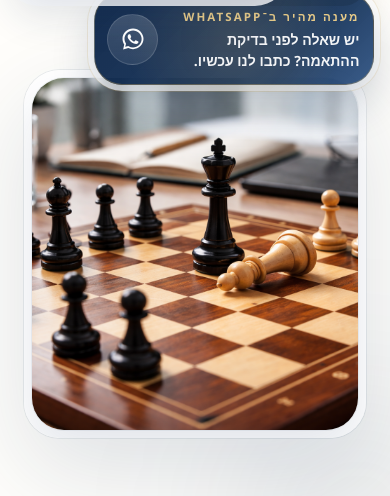
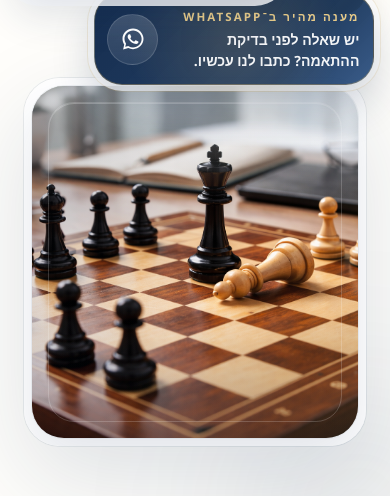
Before and after one commit to miricon-tech/Checkmate, a Next.js app: page / in a window 390 px wide. Shown: the part 738-1234 px from the top of the page. Built offline with nearby package versions, Linux system fonts and the light colour scheme; no server answers; a web font is replaced by a local one.

Commit message:
Align hero composition with reference

```diff
--- a/src/components/landing/hero-section.tsx
+++ b/src/components/landing/hero-section.tsx
@@ -45,16 +45,13 @@ export function HeroSection() {
         />
       </div>
 
-      <div className="mx-auto max-w-7xl px-6 pt-12 pb-28 sm:pb-32 lg:px-10 lg:py-40">
-        <div
-          dir="ltr"
-          className="lg:grid lg:grid-cols-[minmax(0,1.08fr)_minmax(0,0.92fr)] lg:items-start lg:gap-18 xl:gap-24"
-        >
+      <div className="mx-auto max-w-7xl px-6 pt-10 pb-24 sm:pb-32 lg:px-8 lg:py-40">
+        <div className="lg:flex lg:flex-row-reverse lg:items-start">
           <div
             dir="rtl"
-            className="mx-auto max-w-2xl lg:col-start-2 lg:row-start-1 lg:mx-0 lg:max-w-[34rem] lg:justify-self-end lg:pt-10"
+            className="mx-auto max-w-2xl shrink-0 lg:mx-0 lg:max-w-[34rem] lg:pt-8"
           >
-            <div className="mt-6 sm:mt-10 lg:mt-8">
+            <div className="mt-10 sm:mt-14 lg:mt-8">
               <div className="inline-flex flex-wrap items-center gap-3">
                 <span className="rounded-full border border-[rgba(200,164,93,0.28)] bg-[rgba(240,209,138,0.15)] px-3 py-1 type-body-sm font-semibold text-[var(--accent-deep)]">
                   לא עוד שיווק. מערכת צמיחה מלאה.
@@ -93,8 +90,8 @@ export function HeroSection() {
             </div>
           </div>
 
-          <div className="mx-auto mt-16 flex w-full max-w-2xl justify-center sm:mt-20 lg:col-start-1 lg:row-start-1 lg:mt-0 lg:max-w-none lg:translate-x-4 lg:-translate-y-3 lg:justify-self-start lg:pt-4">
-            <div className="w-full max-w-3xl sm:max-w-5xl lg:max-w-[45rem] xl:max-w-[48rem]">
+          <div className="mx-auto mt-16 flex max-w-2xl sm:mt-24 lg:mt-0 lg:mr-10 lg:ml-0 lg:max-w-none lg:flex-none xl:mr-32">
+            <div className="w-full max-w-3xl flex-none sm:max-w-5xl lg:max-w-[44rem] xl:max-w-[48rem]">
               <div className="relative overflow-hidden rounded-[36px] bg-[rgba(255,255,255,0.95)] p-2 shadow-[0_34px_96px_rgba(22,52,92,0.14)] ring-1 ring-[rgba(22,52,92,0.08)]">
                 <div className="relative h-[22rem] overflow-hidden rounded-[32px] bg-[rgba(255,255,255,0.7)] shadow-[0_24px_50px_rgba(22,52,92,0.12)] ring-1 ring-[rgba(22,52,92,0.06)] sm:h-[26rem] lg:h-[38rem] xl:h-[41rem]">
                   <Image
@@ -103,7 +100,23 @@ export function HeroSection() {
                     fill
                     priority
                     sizes="(max-width: 640px) 92vw, (max-width: 1024px) 82vw, 48vw"
-                    className="object-cover object-[44%_center] scale-[1.02]"
+                    className="object-cover object-[46%_center] scale-[1.035]"
+                  />
+                  <div
+                    aria-hidden="true"
+                    className="absolute inset-0 bg-[linear-gradient(135deg,rgba(8,18,34,0.26)_0%,rgba(8,18,34,0.08)_32%,rgba(255,255,255,0)_58%,rgba(200,164,93,0.22)_100%)]"
+                  />
+                  <div
+                    aria-hidden="true"
+                    className="absolute inset-x-0 top-0 h-28 bg-[linear-gradient(180deg,rgba(255,255,255,0.32)_0%,rgba(255,255,255,0)_100%)]"
+                  />
+                  <div
+                    aria-hidden="true"
+                    className="absolute inset-x-0 bottom-0 h-36 bg-[linear-gradient(180deg,rgba(8,18,34,0)_0%,rgba(8,18,34,0.2)_100%)]"
+                  />
+                  <div
+                    aria-hidden="true"
+                    className="absolute inset-4 rounded-[26px] border border-[rgba(255,255,255,0.18)] shadow-[inset_0_1px_0_rgba(255,255,255,0.24)]"
                   />
                 </div>
               </div>
```
